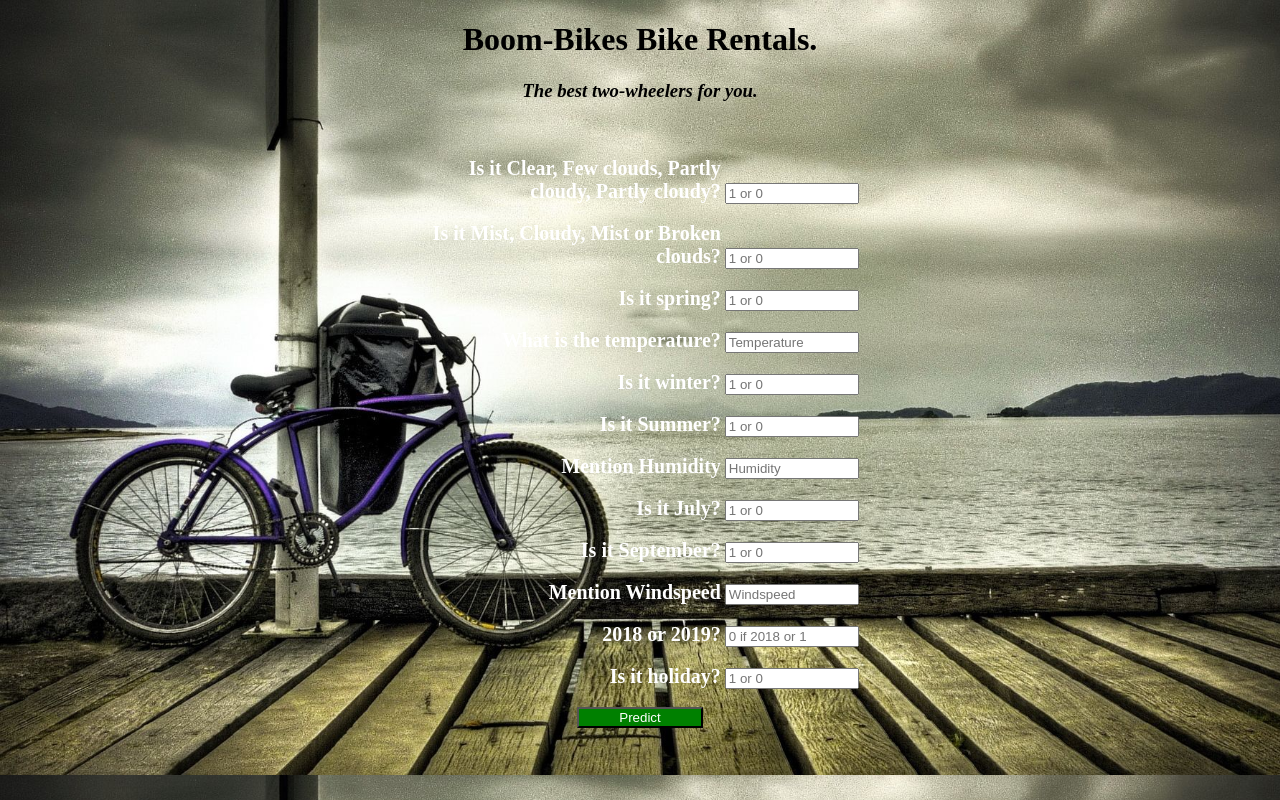
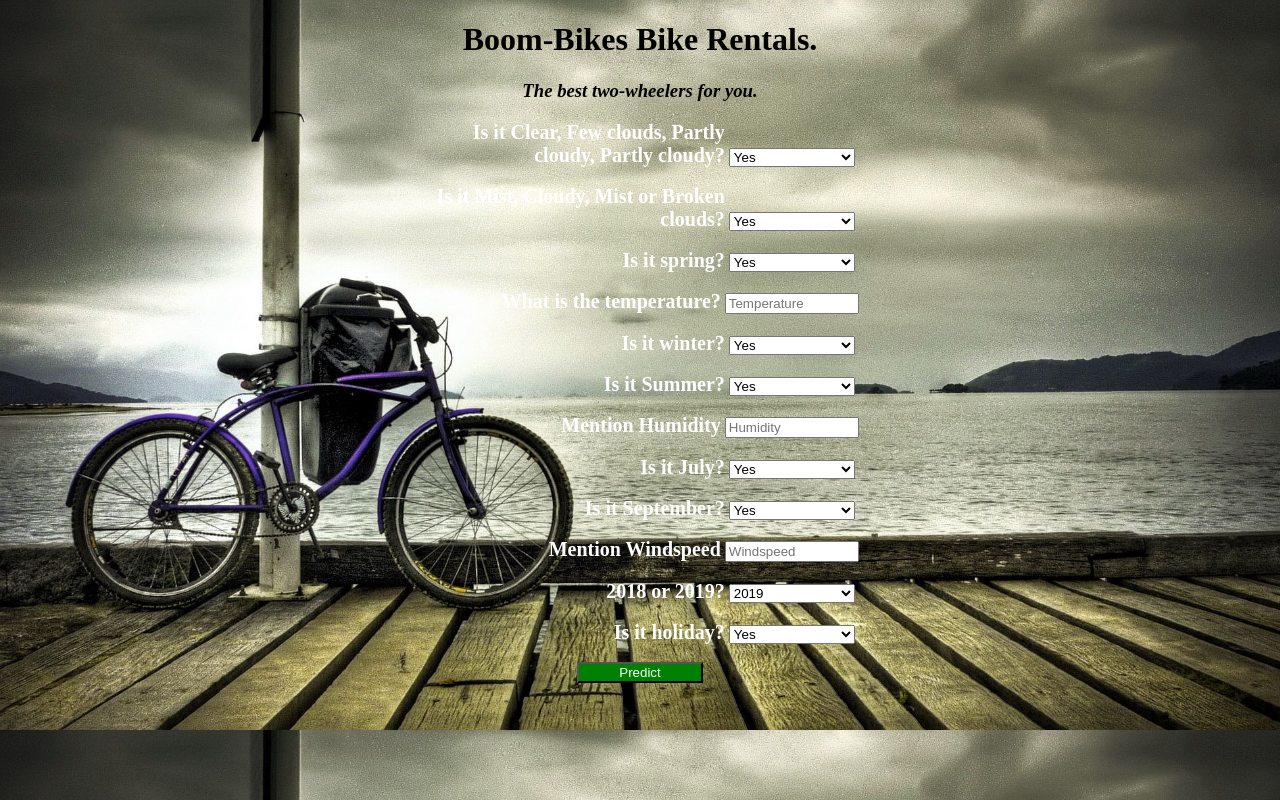
Before and after one commit to ds-souvik/Prediction-of-Bike-Rental-Count-Linear-Regression-and-Deployment-along-with-deployment, a Flask app: page /index in a window 1280 px wide. Run offline with Flask 2, Linux system fonts and the light colour scheme; parts of the project's set-up code (start-up, migrations or seed data) failed here and were passed over.

Commit message:
Edits in the template

```diff
--- a/templates/index.html
+++ b/templates/index.html
@@ -12,6 +12,10 @@
         }
 
         input{
+            width: 10%
+        }
+
+        select{
             width: 10%
         }
 
@@ -46,18 +50,26 @@
     <center><h3><font color="black"><i>The best two-wheelers for you.</i></font></h3></center>
 
      <!-- Main Input For Receiving Query to our ML -->
-     <br></br>
     <form action="{{ url_for('predict')}}"method="post">
         <b><label for="best">Is it Clear, Few clouds, Partly cloudy, Partly cloudy?</label></b>
-        <input type="text" id="best" name="Best", required="required", placeholder="1 or 0">
+        <select id="best" name="Best">
+            <option value="1">Yes</option>
+            <option value="0">No</option>
+        </select>
         <br></br>
 
         <b><label for="neutral">Is it Mist, Cloudy, Mist or Broken clouds?</label></b>
-        <input type="text" id="neutral" name="Neutral", required="required", placeholder="1 or 0">
+        <select id="neutral" name="Neutral">
+            <option value="1">Yes</option>
+            <option value="0">No</option>
+        </select>
         <br></br>
 
         <b><label for="spring">Is it spring?</label></b>
-        <input type="text" id="spring" name="spring", required="required", placeholder="1 or 0">
+        <select id="spring" name="spring">
+            <option value="1">Yes</option>
+            <option value="0">No</option>
+        </select>
         <br></br>
 
         <b><label for="temperature">What is the temperature?</label></b>
@@ -65,11 +77,17 @@
         <br></br>
 
         <b><label for="winter">Is it winter?</label></b>
-        <input type="text" id="winter" name="winter", required="required", placeholder="1 or 0">
+        <select id="winter" name="winter">
+            <option value="1">Yes</option>
+            <option value="0">No</option>
+        </select>
         <br></br>
 
         <b><label for="summer">Is it Summer?</label></b>
-        <input type="text" id="summer" name="summer", required="required", placeholder="1 or 0">
+        <select id="summer" name="summer">
+            <option value="1">Yes</option>
+            <option value="0">No</option>
+        </select>
         <br></br>
 
         <b><label for="humidity">Mention Humidity</label></b>
@@ -77,11 +95,17 @@
         <br></br>
 
         <b><label for="july">Is it July?</label></b>
-        <input type="text" id="july" name="jul", required="required", placeholder="1 or 0">
+        <select id="july" name="jul">
+            <option value="1">Yes</option>
+            <option value="0">No</option>
+        </select>
         <br></br>
 
         <b><label for="september">Is it September?</label></b>
-        <input type="text" id="september" name="Sep", required="required", placeholder="1 or 0">
+        <select id="september" name="Sep">
+            <option value="1">Yes</option>
+            <option value="0">No</option>
+        </select>
         <br></br>
 
         <b><label for="Windspeed">Mention Windspeed</label></b>
@@ -89,11 +113,17 @@
         <br></br>
 
         <b><label for="year">2018 or 2019?</label></b>
-        <input type="text" id="year" name="yr", required="required", placeholder="0 if 2018 or 1">
+        <select id="year" name="yr">
+            <option value="1">2019</option>
+            <option value="0">2018</option>
+        </select>
         <br></br>
 
         <b><label for="holiday">Is it holiday?</label></b>
-        <input type="text" id="holiday" name="holiday", required="required", placeholder="1 or 0">
+        <select id="holiday" name="holiday">
+            <option value="1">Yes</option>
+            <option value="0">No</option>
+        </select>
         <br></br>
 
 
```
